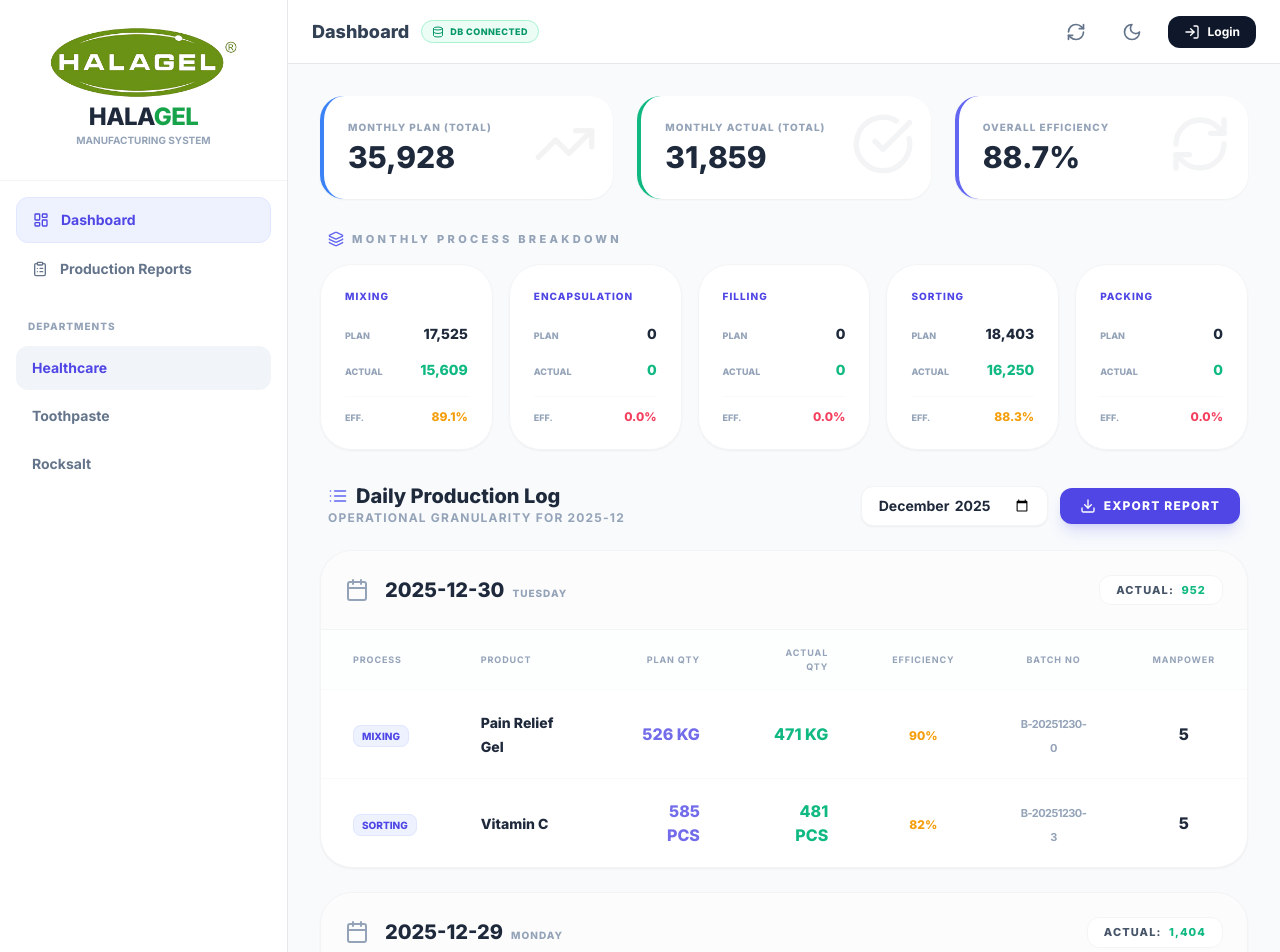
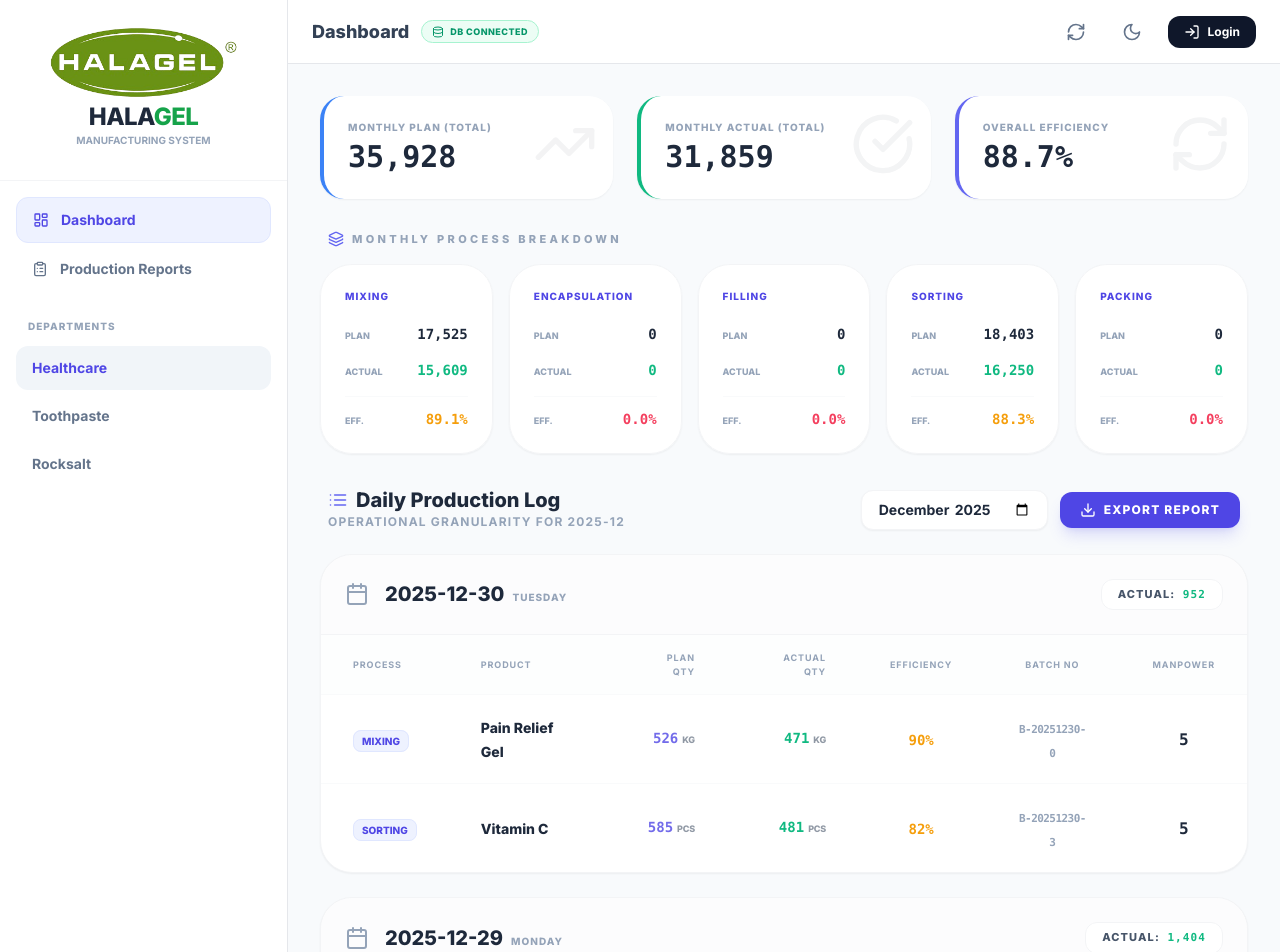
Before and after one commit to nuridham-razali/Halagel-Production-Dashboard, a React (Vite) app: page /#/ in a window 1280 px wide. Shown: the top 952 px of the page. Built offline with nearby package versions, Linux system fonts and the light colour scheme; no server answers.

Commit message:
Update Dashboard.tsx

```diff
--- a/components/pages/Dashboard.tsx
+++ b/components/pages/Dashboard.tsx
@@ -155,25 +155,25 @@ export const Dashboard: React.FC = () => {
                <TrendingUp className="w-16 h-16" />
             </div>
             <p className="text-[10px] font-black text-slate-400 uppercase tracking-widest">Monthly Plan (Total)</p>
-            <h3 className="text-3xl font-black mt-1 text-slate-800 dark:text-white">{(dashboardData.selectedMonthStats.plan || 0).toLocaleString()}</h3>
+            <h3 className="text-3xl font-black mt-1 text-slate-800 dark:text-white font-mono">{(dashboardData.selectedMonthStats.plan || 0).toLocaleString()}</h3>
         </div>
         <div className="glass-panel p-6 rounded-3xl border-l-4 border-emerald-500 shadow-sm relative overflow-hidden group">
             <div className="absolute top-0 right-0 p-4 opacity-5 group-hover:opacity-10 transition-opacity">
                <CheckCircle className="w-16 h-16" />
             </div>
             <p className="text-[10px] font-black text-slate-400 uppercase tracking-widest">Monthly Actual (Total)</p>
-            <h3 className="text-3xl font-black mt-1 text-slate-800 dark:text-white">{(dashboardData.selectedMonthStats.actual || 0).toLocaleString()}</h3>
+            <h3 className="text-3xl font-black mt-1 text-slate-800 dark:text-white font-mono">{(dashboardData.selectedMonthStats.actual || 0).toLocaleString()}</h3>
         </div>
         <div className="glass-panel p-6 rounded-3xl border-l-4 border-indigo-500 shadow-sm relative overflow-hidden group">
             <div className="absolute top-0 right-0 p-4 opacity-5 group-hover:opacity-10 transition-opacity">
                <RefreshCw className="w-16 h-16" />
             </div>
             <p className="text-[10px] font-black text-slate-400 uppercase tracking-widest">Overall Efficiency</p>
-            <h3 className="text-3xl font-black mt-1 text-slate-800 dark:text-white">{(dashboardData.selectedMonthStats.efficiency || 0).toFixed(1)}%</h3>
+            <h3 className="text-3xl font-black mt-1 text-slate-800 dark:text-white font-mono">{(dashboardData.selectedMonthStats.efficiency || 0).toFixed(1)}%</h3>
         </div>
       </div>
 
-      {/* MONTHLY PROCESS BREAKDOWN - Grid view as requested */}
+      {/* MONTHLY PROCESS BREAKDOWN */}
       <div className="space-y-4">
         <div className="flex items-center gap-2 px-2">
             <Layers className="w-4 h-4 text-indigo-500" />
@@ -190,17 +190,17 @@ export const Dashboard: React.FC = () => {
                         <div className="space-y-4">
                             <div className="flex justify-between items-baseline">
                                 <span className="text-[9px] font-black text-slate-400 uppercase">Plan</span>
-                                <span className="text-sm font-black text-slate-800 dark:text-white">{(item.Plan || 0).toLocaleString()}</span>
+                                <span className="text-sm font-black text-slate-800 dark:text-white font-mono">{(item.Plan || 0).toLocaleString()}</span>
                             </div>
 
                             <div className="flex justify-between items-baseline">
                                 <span className="text-[9px] font-black text-slate-400 uppercase">Actual</span>
-                                <span className="text-sm font-black text-emerald-500">{(item.Actual || 0).toLocaleString()}</span>
+                                <span className="text-sm font-black text-emerald-500 font-mono">{(item.Actual || 0).toLocaleString()}</span>
                             </div>
 
                             <div className="pt-3 border-t border-gray-50 dark:border-slate-700 flex justify-between items-baseline">
                                 <span className="text-[9px] font-black text-slate-400 uppercase">Eff.</span>
-                                <span className={`text-xs font-black ${eff >= 100 ? 'text-emerald-500' : eff >= 75 ? 'text-amber-500' : 'text-rose-500'}`}>
+                                <span className={`text-sm font-black font-mono ${eff >= 100 ? 'text-emerald-500' : eff >= 75 ? 'text-amber-500' : 'text-rose-500'}`}>
                                     {(eff || 0).toFixed(1)}%
                                 </span>
                             </div>
@@ -266,7 +266,7 @@ export const Dashboard: React.FC = () => {
                               )}
                           </div>
                           <div className="px-4 py-1.5 bg-white dark:bg-slate-900 rounded-xl border border-gray-100 dark:border-slate-700 text-slate-600 dark:text-slate-300 font-black text-[11px] uppercase tracking-widest">
-                            Actual: <span className="text-emerald-500 ml-1">{(group.totalActualForDate || 0).toLocaleString()}</span>
+                            Actual: <span className="text-emerald-500 ml-1 font-mono">{(group.totalActualForDate || 0).toLocaleString()}</span>
                           </div>
                       </div>
 
@@ -296,18 +296,24 @@ export const Dashboard: React.FC = () => {
                                                 <td className="px-8 py-5">
                                                     <span className="text-sm font-black text-slate-800 dark:text-white">{entry.productName}</span>
                                                 </td>
-                                                <td className="px-8 py-5 text-right font-black text-indigo-600/80 dark:text-indigo-400/80">{(entry.planQuantity || 0).toLocaleString()} {entry.unit}</td>
-                                                <td className="px-8 py-5 text-right font-black text-emerald-500">{(entry.actualQuantity || 0).toLocaleString()} {entry.unit}</td>
+                                                <td className="px-8 py-5 text-right font-black font-mono text-indigo-600/80 dark:text-indigo-400/80 text-sm whitespace-nowrap">
+                                                    {(entry.planQuantity || 0).toLocaleString()}
+                                                    <span className="text-[9px] ml-1 opacity-60 text-slate-600 dark:text-slate-400 font-sans tracking-tight">{entry.unit}</span>
+                                                </td>
+                                                <td className="px-8 py-5 text-right font-black font-mono text-emerald-500 text-sm whitespace-nowrap">
+                                                    {(entry.actualQuantity || 0).toLocaleString()}
+                                                    <span className="text-[9px] ml-1 opacity-60 text-slate-600 dark:text-slate-400 font-sans tracking-tight">{entry.unit}</span>
+                                                </td>
                                                 <td className="px-8 py-5 text-center">
-                                                    <span className={`text-xs font-black ${eff >= 100 ? 'text-emerald-500' : eff >= 75 ? 'text-amber-500' : 'text-rose-500'}`}>
+                                                    <span className={`text-sm font-black font-mono ${eff >= 100 ? 'text-emerald-500' : eff >= 75 ? 'text-amber-500' : 'text-rose-500'}`}>
                                                         {(eff || 0).toFixed(0)}%
                                                     </span>
                                                 </td>
                                                 <td className="px-8 py-5 text-center">
-                                                    <span className="text-[11px] font-bold text-slate-400 uppercase tracking-tighter">{entry.batchNo || '-'}</span>
+                                                    <span className="text-[11px] font-bold text-slate-400 uppercase tracking-tighter font-mono">{entry.batchNo || '-'}</span>
                                                 </td>
                                                 <td className="px-8 py-5 text-center">
-                                                    <span className="text-base font-black text-slate-800 dark:text-white">{entry.manpower || '0'}</span>
+                                                    <span className="text-base font-black text-slate-800 dark:text-white font-mono">{entry.manpower || '0'}</span>
                                                 </td>
                                                 {hasPermission(['admin', 'manager']) && (
                                                   <td className="px-8 py-5">
@@ -315,7 +321,7 @@ export const Dashboard: React.FC = () => {
                                                           <button onClick={() => handleEdit(entry)} className="p-1.5 text-indigo-400 hover:bg-indigo-50 dark:hover:bg-indigo-900/30 rounded-lg transition">
                                                               <Pencil className="w-4 h-4" />
                                                           </button>
-                                                          <button onClick={() => handleDelete(entry.id)} className="p-1.5 text-slate-400 hover:text-rose-500 hover:bg-rose-50 dark:hover:bg-rose-900/30 rounded-lg transition">
+                                                          <button onClick={() => handleDelete(entry.id)} className="p-1.5 text-slate-400 hover:text-rose-500 hover:bg-rose-50 dark:hover:bg-rose-900/20 rounded-lg transition">
                                                               <Trash2 className="w-4 h-4" />
                                                           </button>
                                                       </div>
```
